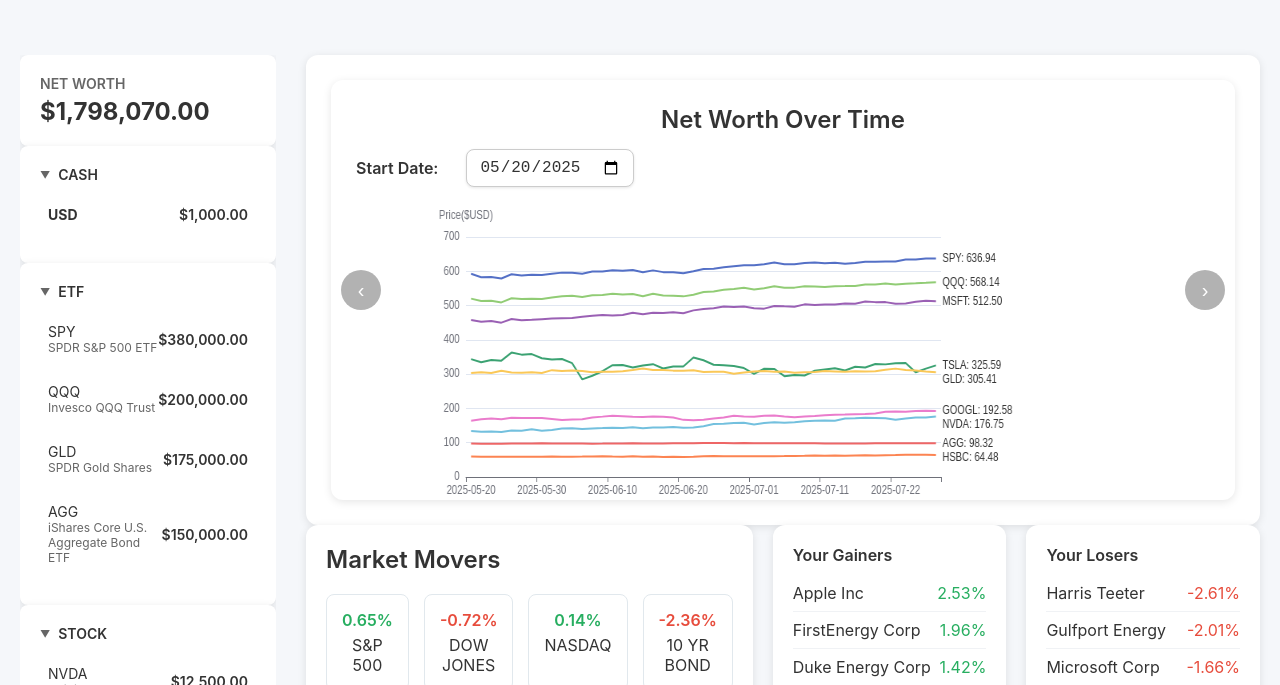
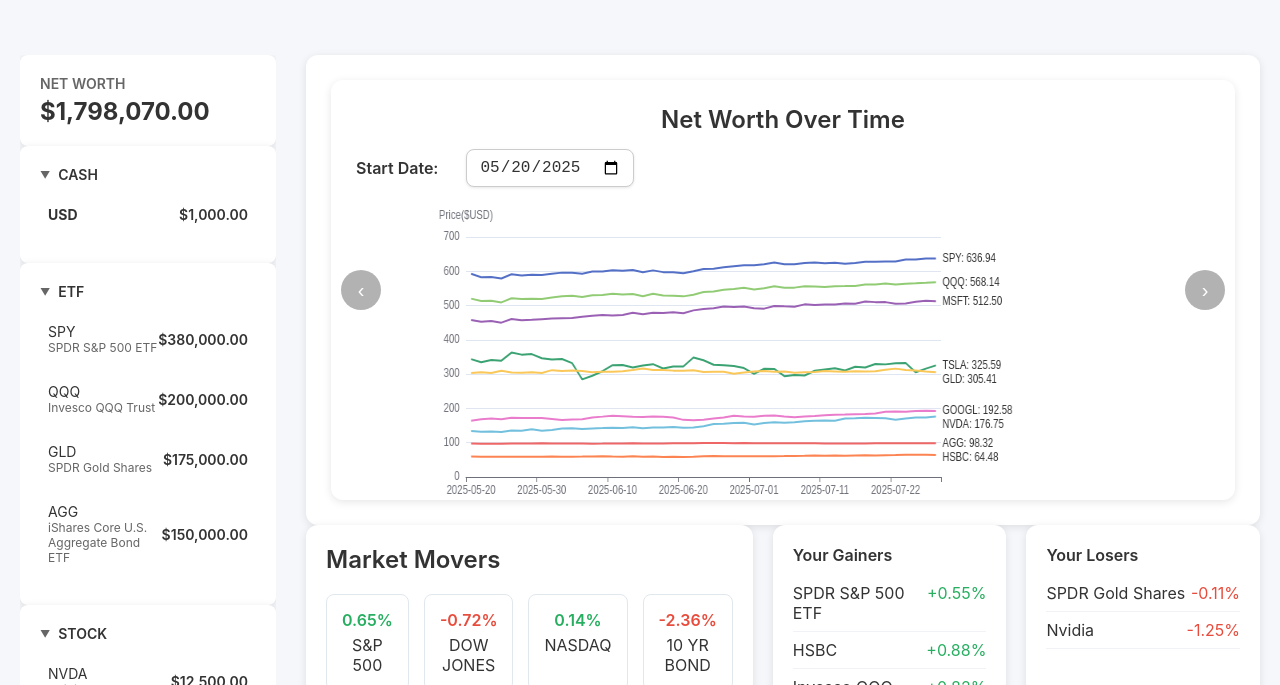
Before and after one commit to LexWang1/Fraser-CodeWhisper, a website: page frontend/main.html in a window 1280 px wide. Shown: the part 115-800 px from the top of the page. Drawn offline with nearby package versions, Linux system fonts and the light colour scheme.

Commit message:
gain and lose

```diff
--- a/frontend/main.html
+++ b/frontend/main.html
@@ -155,16 +155,16 @@
                 </div>
                 </div>
                 <div class="market-section">
-                <h3 class="holdings-title">Your Gainers</h3>
-                <div class="holding-item"><span>Apple Inc</span><span class="positive">2.53%</span></div>
-                <div class="holding-item"><span>FirstEnergy Corp</span><span class="positive">1.96%</span></div>
-                <div class="holding-item"><span>Duke Energy Corp</span><span class="positive">1.42%</span></div>
+                    <h3 class="holdings-title">Your Gainers</h3>
+                    <div id="gainers-list">
+                        <!-- Dynamic content will be injected here -->
+                    </div>
                 </div>
                 <div class="market-section">
-                <h3 class="holdings-title">Your Losers</h3>
-                <div class="holding-item"><span>Harris Teeter</span><span class="negative">-2.61%</span></div>
-                <div class="holding-item"><span>Gulfport Energy</span><span class="negative">-2.01%</span></div>
-                <div class="holding-item"><span>Microsoft Corp</span><span class="negative">-1.66%</span></div>
+                    <h3 class="holdings-title">Your Losers</h3>
+                    <div id="losers-list">
+                        <!-- Dynamic content will be injected here -->
+                    </div>
                 </div>
             </div>
             <div class="bottom-section">
@@ -262,8 +262,8 @@
                 }
                 adaptedData[assetType][asset.stockId] = {
                     name: asset.assetName,
-                    price: asset.currentPrice,
-                    changePercent: asset.changePercent,
+                    price: asset.currentPrice,//TODO：改成通过API获取
+                    changePercent: asset.changePercent,//TODO
                     holding: asset.quantity,
                     priceHistory: asset.priceHistory,
                     news: asset.news,
@@ -545,6 +545,53 @@
             document.getElementById('total').textContent = `$${totalValue.toLocaleString('en-US', { minimumFractionDigits: 2, maximumFractionDigits: 2 })}`;
         }
 
+        function updateMarketMovers() {
+            if (!portfolioData) return;
+
+            const gainersListEl = document.getElementById('gainers-list');
+            const losersListEl = document.getElementById('losers-list');
+            gainersListEl.innerHTML = '';
+            losersListEl.innerHTML = '';
+
+            let allAssets = [];
+            for (const assetType in portfolioData) {
+                for (const symbol in portfolioData[assetType]) {
+                    const asset = portfolioData[assetType][symbol];
+                    if (asset.price != null && asset.changePercent != null && asset.holding > 0) {
+                        const changeAmount = asset.price * (asset.changePercent / 100) * asset.holding;
+                        allAssets.push({
+                            name: asset.name,
+                            changePercent: asset.changePercent,
+                            changeAmount: changeAmount
+                        });
+                    }
+                }
+            }
+
+            const gainers = allAssets.filter(a => a.changeAmount > 0).sort((a, b) => b.changeAmount - a.changeAmount);
+            const losers = allAssets.filter(a => a.changeAmount < 0).sort((a, b) => a.changeAmount - b.changeAmount);
+
+            const topGainers = gainers.slice(0, 3);
+            const topLosers = losers.slice(0, 3);
+
+            if (topGainers.length > 0) {
+                topGainers.forEach(asset => {
+                    gainersListEl.innerHTML += `<div class="holding-item"><span>${asset.name}</span><span class="positive">+${asset.changePercent.toFixed(2)}%</span></div>`;
+                });
+            } else {
+                gainersListEl.innerHTML = '<div class="holding-item"><span>No gainers today.</span></div>';
+            }
+
+            if (topLosers.length > 0) {
+                topLosers.forEach(asset => {
+                    losersListEl.innerHTML += `<div class="holding-item"><span>${asset.name}</span><span class="negative">${asset.changePercent.toFixed(2)}%</span></div>`;
+                });
+            } else {
+                losersListEl.innerHTML = '<div class="holding-item"><span>No losers today.</span></div>';
+            }
+        }
+
+
         // 6. MAIN RENDER & INITIALIZATION
         /**
          * This is the main function to render the entire dashboard for a given portfolio.
@@ -561,6 +608,7 @@
             buildSidebar(activePortfolio);
             updatePortfolioDropdown();
             initializePortfolioValues();
+            updateMarketMovers(); // Update gainers and losers
 
             // Reset view to overview
             switchView('overview');
```
